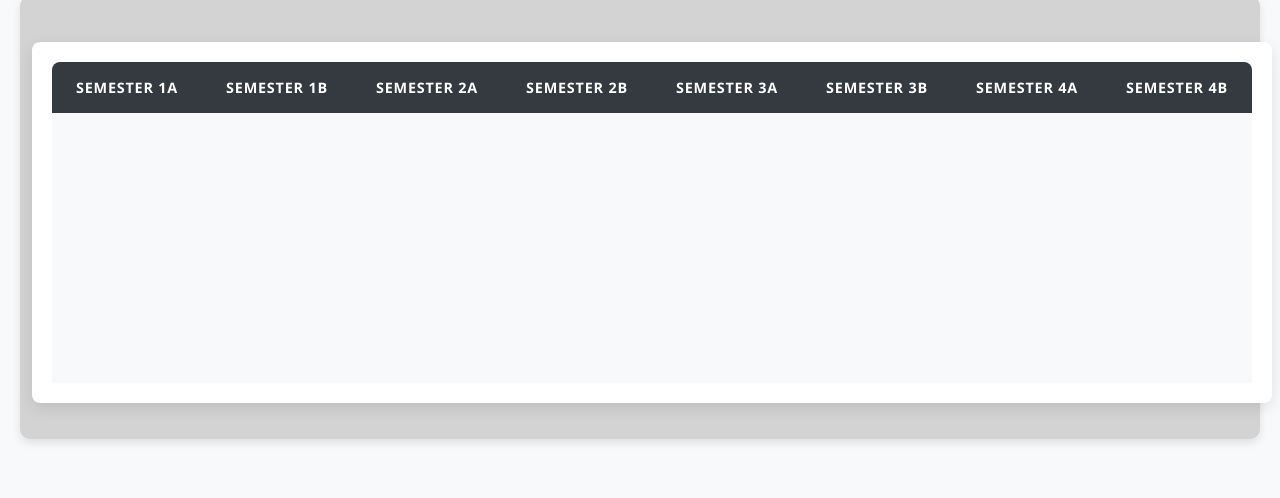
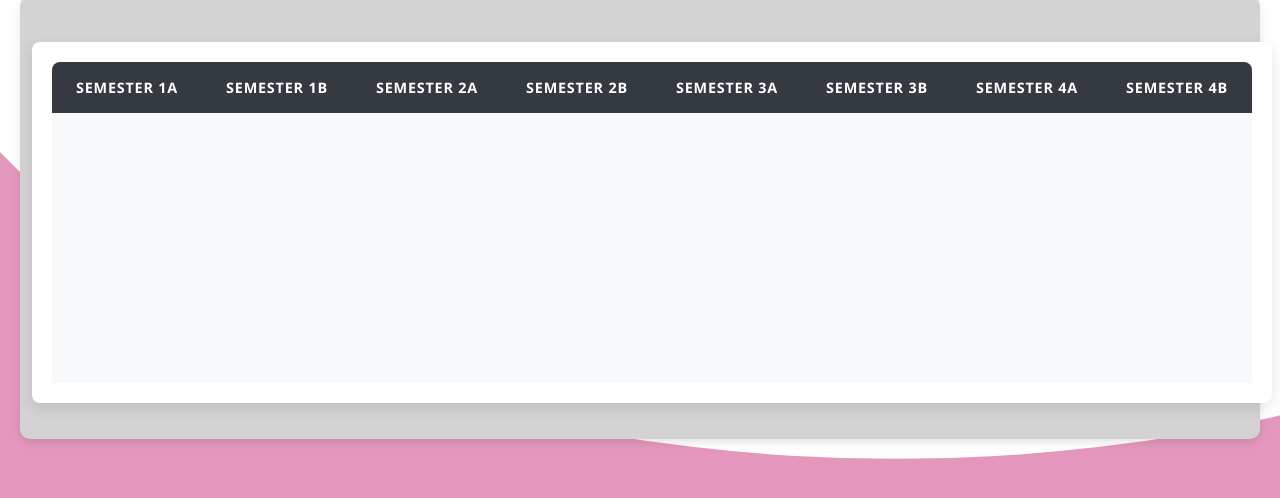
Before and after one commit to sprwoo/uw-math-planner, a website: page Frontend/schedule.html in a window 1280 px wide. Shown: the part 136-634 px from the top of the page. Drawn offline with Linux system fonts and the light colour scheme.

Commit message:
new background

```diff
--- a/Frontend/schedule.css
+++ b/Frontend/schedule.css
@@ -3,13 +3,26 @@ body {
     font-family: 'Segoe UI', Tahoma, Geneva, Verdana, sans-serif;
     margin: 0;
     padding: 20px;
-    background-color: #f8f9fa;
+    background: linear-gradient(to right, #e497bd 55%, #e497bd 50%);
+    background-size: 100% 100%;
     color: #212529;
     display: flex;
     flex-direction: column;
     align-items: center;
     position: relative;
     overflow: hidden;
+}
+
+body::before {
+    content: '';
+    position: absolute;
+    top: 0;
+    left: 0;
+    width: 100%;
+    height: 100%;
+    background: linear-gradient(to right, #ffffff  50%, #ffffff 50%);
+    clip-path: ellipse(80% 100% at 70% 0);
+    z-index: -100;
 }
 
 h1 {
@@ -163,7 +176,7 @@ thead th:hover {
     width: 100%;
     height: 100%;
     overflow: hidden;
-    z-index: 1;
+    z-index: -1;
 }
 
 .shape {
@@ -201,8 +214,7 @@ thead th:hover {
 
 /* Animations */
 @keyframes float1 {
-    0%,
-    100% {
+    0%, 100% {
         transform: translateY(0);
     }
     50% {
@@ -211,8 +223,7 @@ thead th:hover {
 }
 
 @keyframes float2 {
-    0%,
-    100% {
+    0%, 100% {
         transform: translateY(0);
     }
     50% {
@@ -221,8 +232,7 @@ thead th:hover {
 }
 
 @keyframes float3 {
-    0%,
-    100% {
+    0%, 100% {
         transform: translateY(0);
     }
     50% {
```
Also changed, not shown: Frontend/schedule.html (+1 -0 lines).
